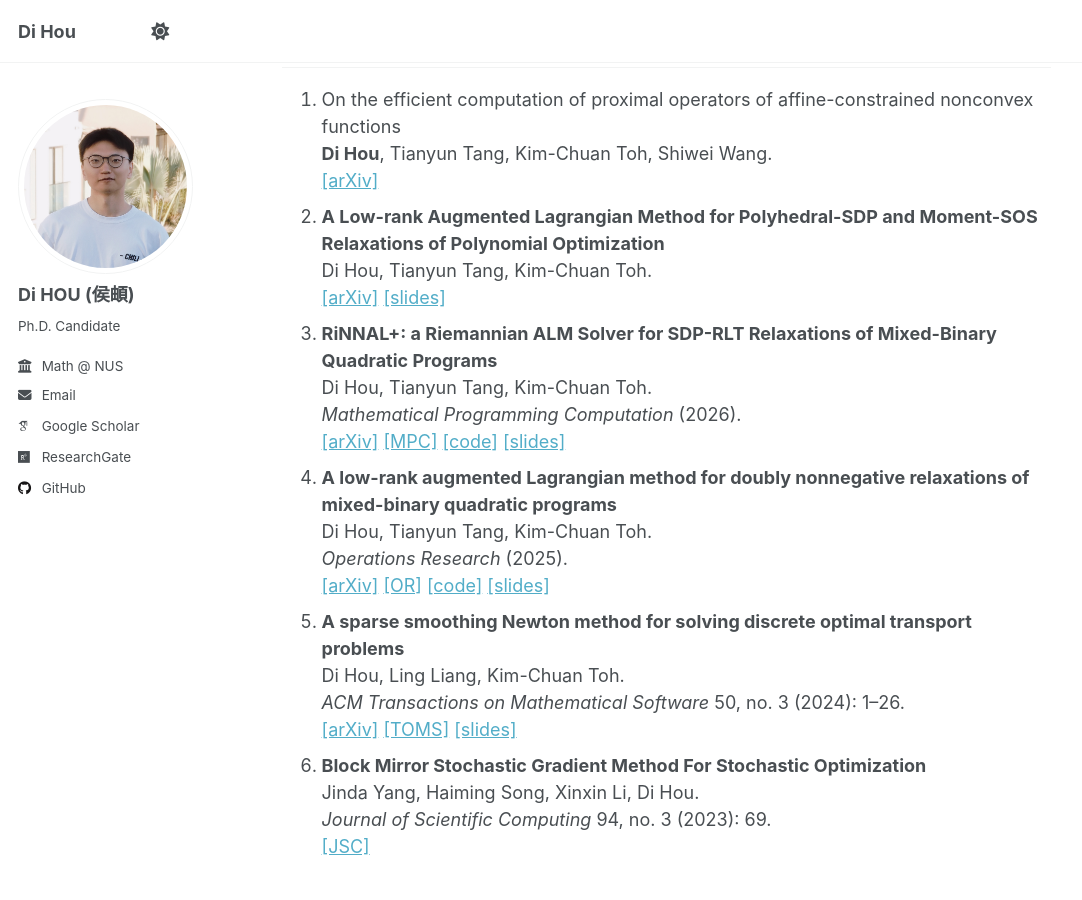
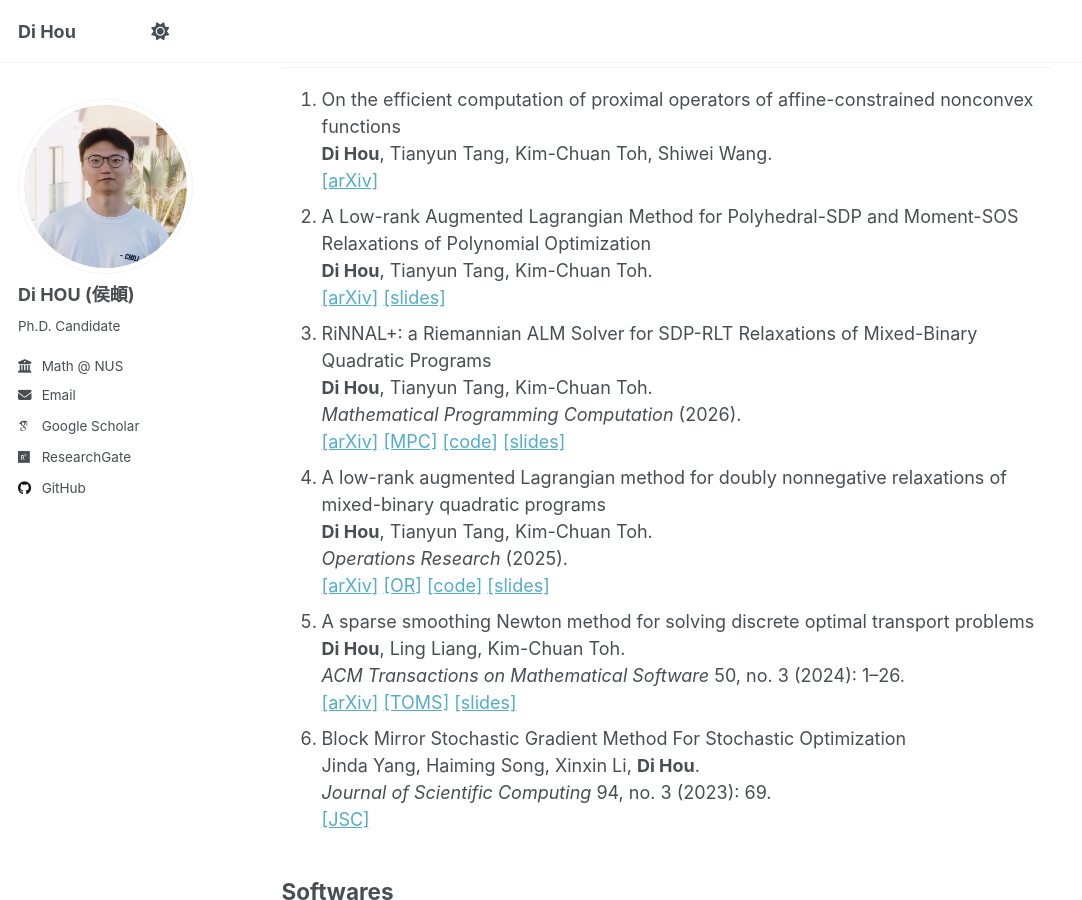
Before and after one commit to HouDiOpt/HouDiOpt.github.io, a Jekyll site: the page built from _pages/about.md, in a window 1280 px wide and 900 px high, scrolled down 370 px. Shown: the whole window, without its empty margins (0-1082 px from the left). Built offline with Jekyll 4.4.1, drawn with Linux system fonts in a browser that asks for light colours; some web fonts are replaced; a script that is not in the unit is left out; some of the changed text lies outside the part shown.

```diff
--- a/_pages/about.md
+++ b/_pages/about.md
@@ -28,23 +28,23 @@ Publications
 1. On the efficient computation of proximal operators of affine-constrained nonconvex functions
 <br>**Di Hou**, Tianyun Tang, Kim-Chuan Toh, Shiwei Wang.
 <br>[[arXiv]](https://arxiv.org/abs/2602.23626)
-1. **A Low-rank Augmented Lagrangian Method for Polyhedral-SDP and Moment-SOS Relaxations of Polynomial Optimization**
-<br>Di Hou, Tianyun Tang, Kim-Chuan Toh.
+1. A Low-rank Augmented Lagrangian Method for Polyhedral-SDP and Moment-SOS Relaxations of Polynomial Optimization
+<br>**Di Hou**, Tianyun Tang, Kim-Chuan Toh.
 <br>[[arXiv]](https://arxiv.org/abs/2512.06359) [[slides]](/files/RiNNALPOP.pdf)
-1. **RiNNAL+: a Riemannian ALM Solver for SDP-RLT Relaxations of Mixed-Binary Quadratic Programs**
-<br>Di Hou, Tianyun Tang, Kim-Chuan Toh.
+1. RiNNAL+: a Riemannian ALM Solver for SDP-RLT Relaxations of Mixed-Binary Quadratic Programs
+<br>**Di Hou**, Tianyun Tang, Kim-Chuan Toh.
 <br>*Mathematical Programming Computation* (2026).
 <br>[[arXiv]](https://arxiv.org/abs/2507.13776) [[MPC]](https://link.springer.com/article/10.1007/s12532-026-00303-8) [[code]](https://github.com/HouDiOpt/RiNNALplus) [[slides]](/files/RiNNALplus_ICCOPT.pdf)
-1. **A low-rank augmented Lagrangian method for doubly nonnegative relaxations of mixed-binary quadratic programs**
-<br>Di Hou, Tianyun Tang, Kim-Chuan Toh.
+1. A low-rank augmented Lagrangian method for doubly nonnegative relaxations of mixed-binary quadratic programs
+<br>**Di Hou**, Tianyun Tang, Kim-Chuan Toh.
 <br>*Operations Research* (2025).
 <br>[[arXiv]](https://arxiv.org/abs/2502.13849) [[OR]](https://pubsonline.informs.org/doi/full/10.1287/opre.2024.1137) [[code]](https://github.com/HouDiOpt/RiNNAL) [[slides]](/files/RiNNAL.pdf)
-1. **A sparse smoothing Newton method for solving discrete optimal transport problems**
-<br>Di Hou, Ling Liang, Kim-Chuan Toh.
+1. A sparse smoothing Newton method for solving discrete optimal transport problems
+<br>**Di Hou**, Ling Liang, Kim-Chuan Toh.
 <br>*ACM Transactions on Mathematical Software* 50, no. 3 (2024): 1–26.
 <br>[[arXiv]](https://arxiv.org/abs/2311.06448) [[TOMS]](https://dl.acm.org/doi/full/10.1145/3688800) [[slides]](/files/SqSN_pre.pdf)
-1. **Block Mirror Stochastic Gradient Method For Stochastic Optimization**
-<br>Jinda Yang, Haiming Song, Xinxin Li, Di Hou.
+1. Block Mirror Stochastic Gradient Method For Stochastic Optimization
+<br>Jinda Yang, Haiming Song, Xinxin Li, **Di Hou**.
 <br>*Journal of Scientific Computing* 94, no. 3 (2023): 69.
 <br>[[JSC]](https://link.springer.com/article/10.1007/s10915-023-02110-y)
 
```
Also changed, not shown: other parts of _pages/about.md (+1 -0 lines).
